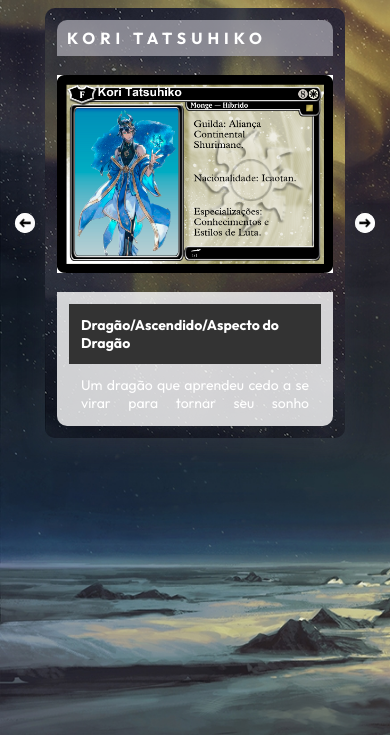
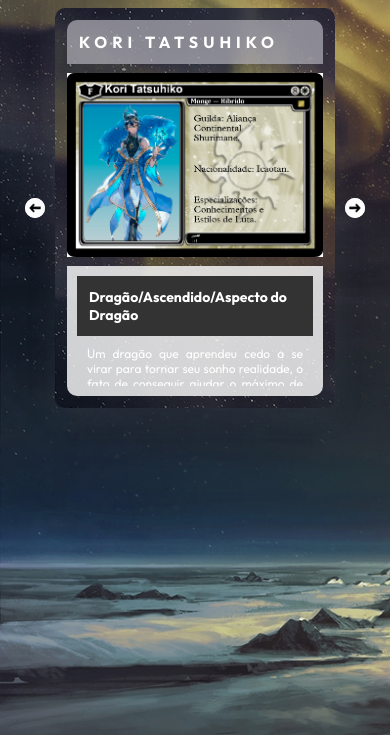
Before and after one commit to jhonatan-coder/ProjetoRpg, a plain HTML site: page index.html in a window 390 px wide. Shown: the part 109-844 px from the top of the page. Drawn offline with Linux system fonts and the light colour scheme.

Commit message:
Add files via upload

```diff
--- a/src/css/responsivo.css
+++ b/src/css/responsivo.css
@@ -1,3 +1,70 @@
+@media(max-width: 1950px) {
+    .cabecalho {
+        padding: 30px 0;
+    }
+    .personagem-slider {
+        padding: 0 15px;
+        gap: 10px;
+    }
+    .btn-seta, .img-btn {
+        width: 60px;
+        height: 60px;
+
+    }
+    .lista-personagens {
+        width: 580px;
+        height: 630px;
+    }
+    .cartao .nome-personagem {
+        font-size: 15px;
+        padding: 12px;
+    }
+    .cartao .descricao-personagem {
+        padding: 35px;
+    }
+    .cartao .descricao-personagem .titulo-personagem {
+        font-size: 25px;
+        padding: 10px;
+    }
+    .cartao .descricao-personagem .texto-personagem {
+        max-height: 50px;
+        font-size: 20px;
+        padding: 10px;
+    }
+}
+@media(max-width: 950px) {
+    .cabecalho {
+        padding: 30px 0;
+    }
+    .personagem-slider {
+        padding: 0 15px;
+        gap: 10px;
+    }
+    .btn-seta, .img-btn {
+        width: 60px;
+        height: 60px;
+
+    }
+    .lista-personagens {
+        width: 380px;
+        height: 430px;
+    }
+    .cartao .nome-personagem {
+        font-size: 15px;
+        padding: 8px;
+    }
+    .cartao .descricao-personagem {
+        padding: 5px;
+    }
+    .cartao .descricao-personagem .titulo-personagem {
+        font-size: 14px;
+        padding: 12px;
+    }
+    .cartao .descricao-personagem .texto-personagem {
+        max-height: 50px;
+        font-size: 16px;
+    }
+}
 @media(max-width: 620px) {
     .cabecalho {
         padding: 30px 0;
@@ -15,14 +82,22 @@
         width: 380px;
         height: 430px;
     }
+    .cartao .nome-personagem {
+        font-size: 18px;
+        padding: 16px;
+    }
+    .cartao .descricao-personagem {
+        padding: 10px;
+    }
     .cartao .descricao-personagem .titulo-personagem {
         font-size: 14px;
     }
     .cartao .descricao-personagem .texto-personagem {
         max-height: 50px;
+        font-size: 14px;
     }
 }
-@media(max-width: 320px) {
+@media(max-width: 480px) {
     .cabecalho {
         padding: 30px 0;
     }
@@ -37,12 +112,23 @@
     }
     .lista-personagens {
         width: 280px;
-        height: 370px;
+        height: 400px;
     }
+
+    .cartao .nome-personagem {
+        font-size: 16px;
+        padding: 12px;
+    }
+
+    .cartao .descricao-personagem {
+        padding: 10px;
+    }
+
     .cartao .descricao-personagem .titulo-personagem {
         font-size: 14px;
     }
     .cartao .descricao-personagem .texto-personagem {
         max-height: 50px;
+        font-size: 12px;
     }
 }
```
